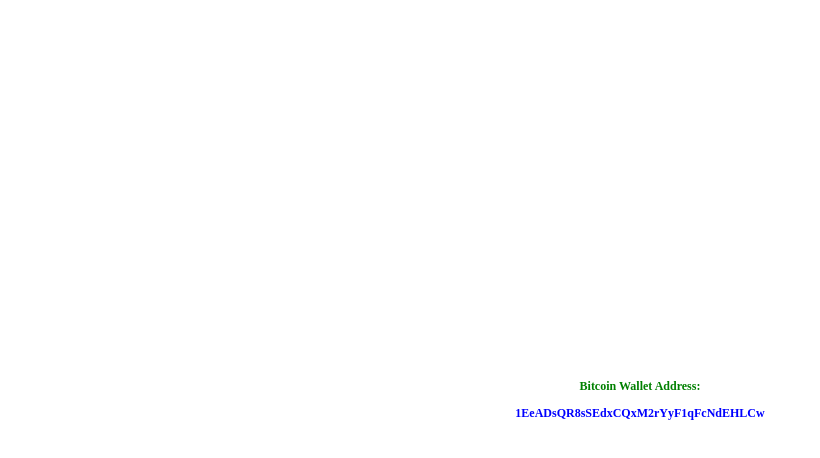
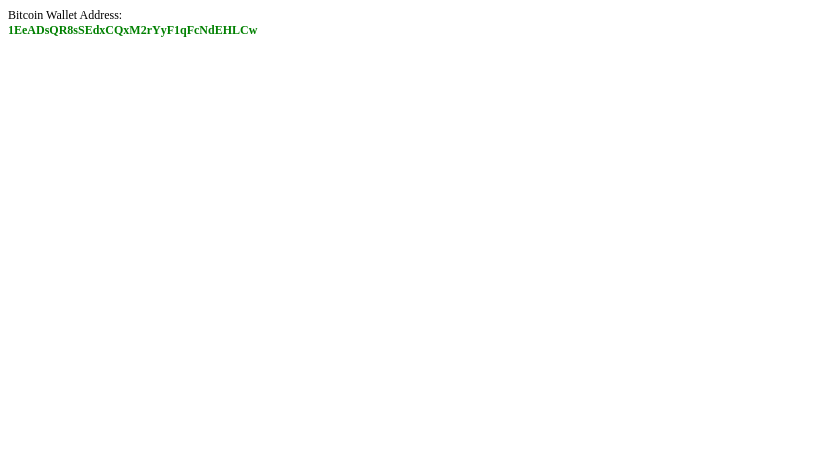
Before and after one commit to pmorshed/msoft, a plain HTML site: page index.html in a window 1280 px wide. Shown: the whole page, without its empty margins (0-820 px from the left). Drawn offline with Linux system fonts and the light colour scheme.

Commit message:
Update index.html

```diff
--- a/index.html
+++ b/index.html
@@ -1,29 +1,13 @@
 <html>
 <head>
 <meta name="viewport" content="width=device-width, initial-scale=1">
+<style>
+p { margin:0 }
+</style>
+</head>
 
-	<style>
-.centered {
-  position: fixed;
-  top: 50%;
-  left: 50%;
-  /* bring your own prefixes */
-  transform: translate(-50%, -50%);
-</style>
-
-</head>
 <body>
-<div class="centered">
-<table>
-  <tr>
-    <th>
-	<div>
-	<p style="color:green;font-size:12px;"><b>Bitcoin Wallet Address:</p>
-	</div>
-	<p style="color:blue;font-size:12px;"><b>1EeADsQR8sSEdxCQxM2rYyF1qFcNdEHLCw</b></p>
-    </th>
-  </tr>
-</table>
-</div>
+	<p style="color:black;font-size:12px;">Bitcoin Wallet Address:</p>
+	<p style="color:green;font-size:12px;"><b>1EeADsQR8sSEdxCQxM2rYyF1qFcNdEHLCw</b></p>
 </body>
 </html>
```
